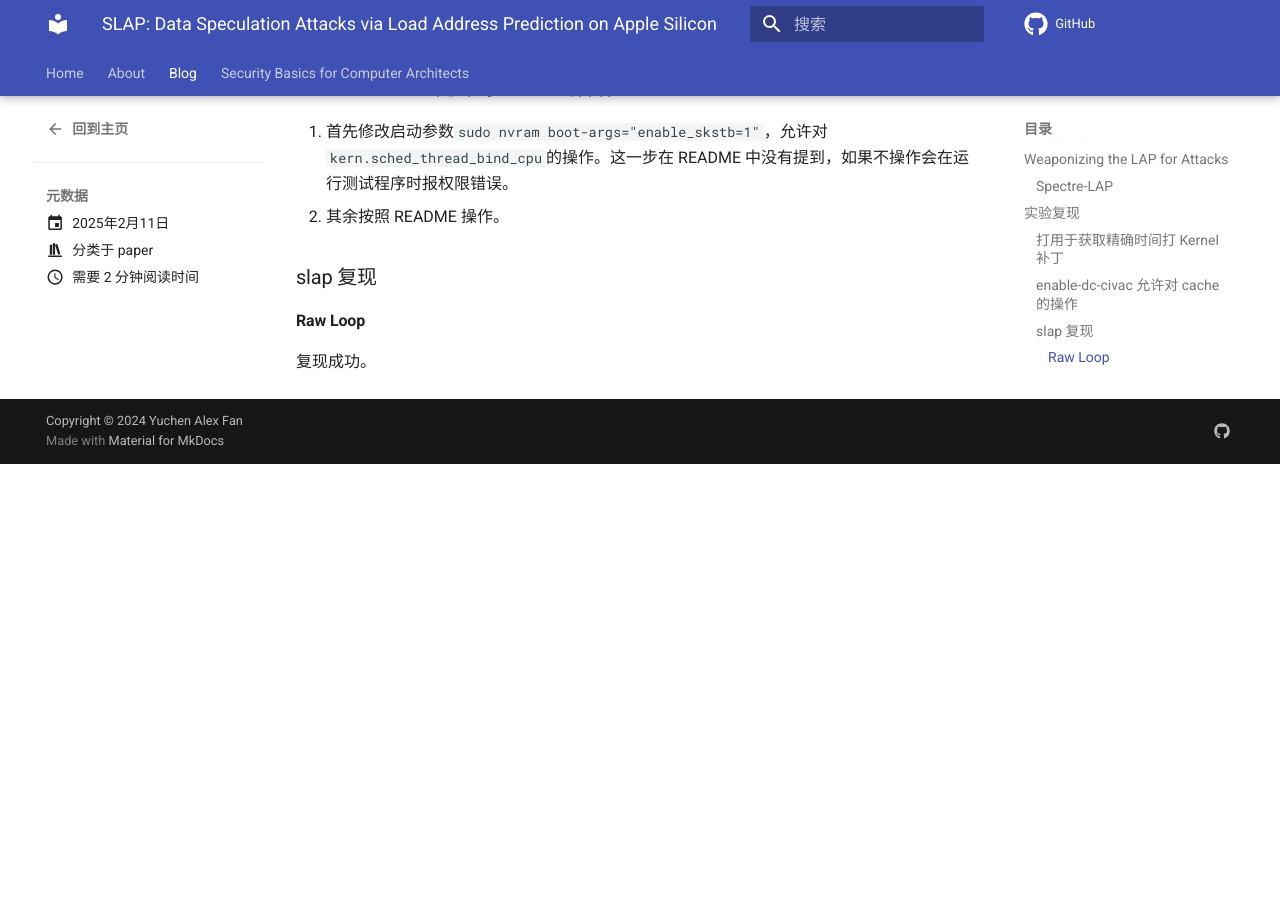
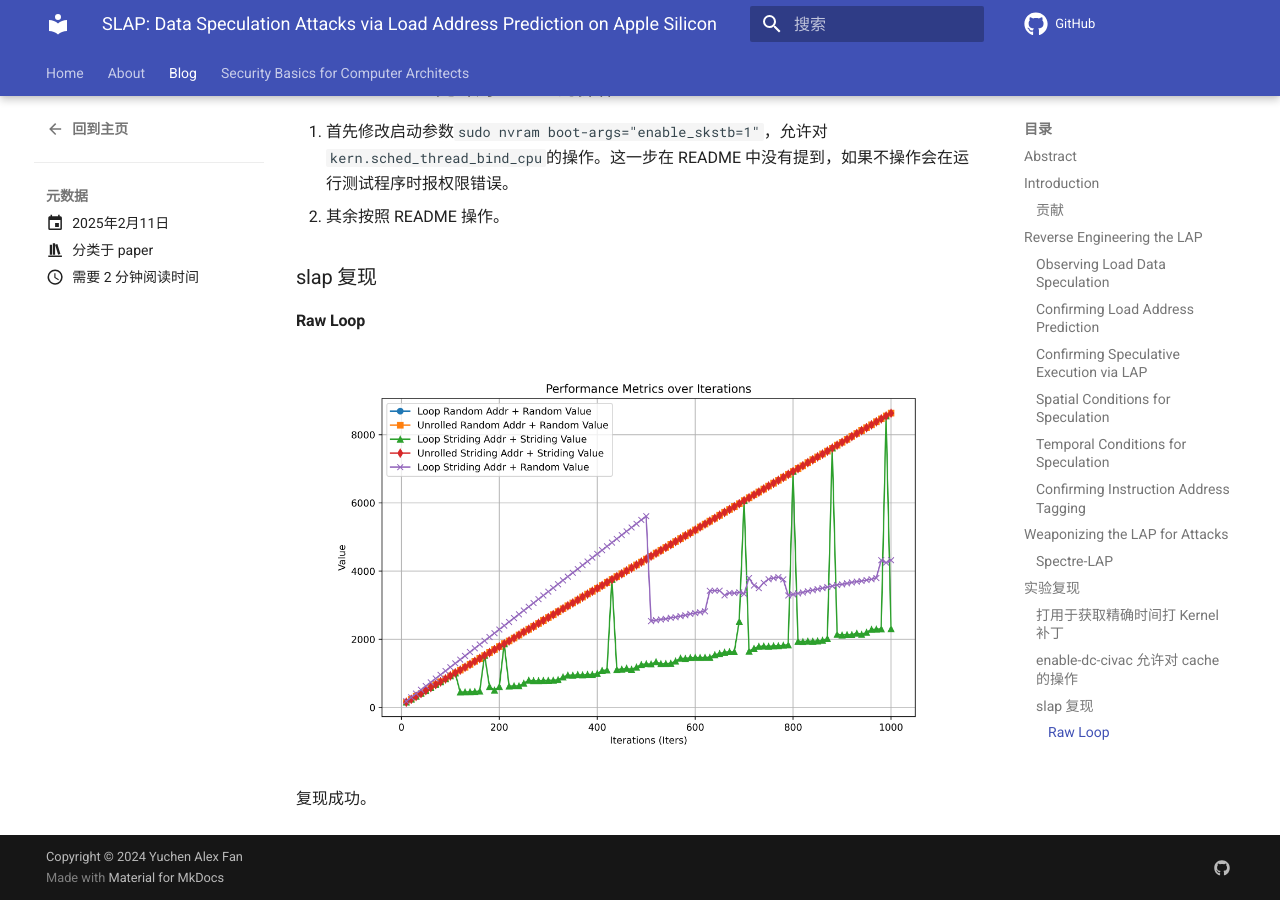
Before and after one commit to fanyc22/blog, an MkDocs documentation site: the page built from docs/blog/posts/SLAP.md, in a window 1280 px wide and 900 px high, scrolled down 2978 px. Built offline with MkDocs 1.6.1 and Material for MkDocs 9.7.7, drawn with Linux system fonts in a browser that asks for light colours; comment, search, counter and statistics services are not loaded; before the commit the page ends 3442 px from its top, so only the background shows below that.

Commit message:
fix: slap pic

```diff
--- a/docs/blog/posts/SLAP.md
+++ b/docs/blog/posts/SLAP.md
@@ -120,6 +120,6 @@
 
 #### Raw Loop
 
-[](./SLAP/raw_loop.png)
+![](./SLAP/raw_loop.png)
 
 复现成功。
```
